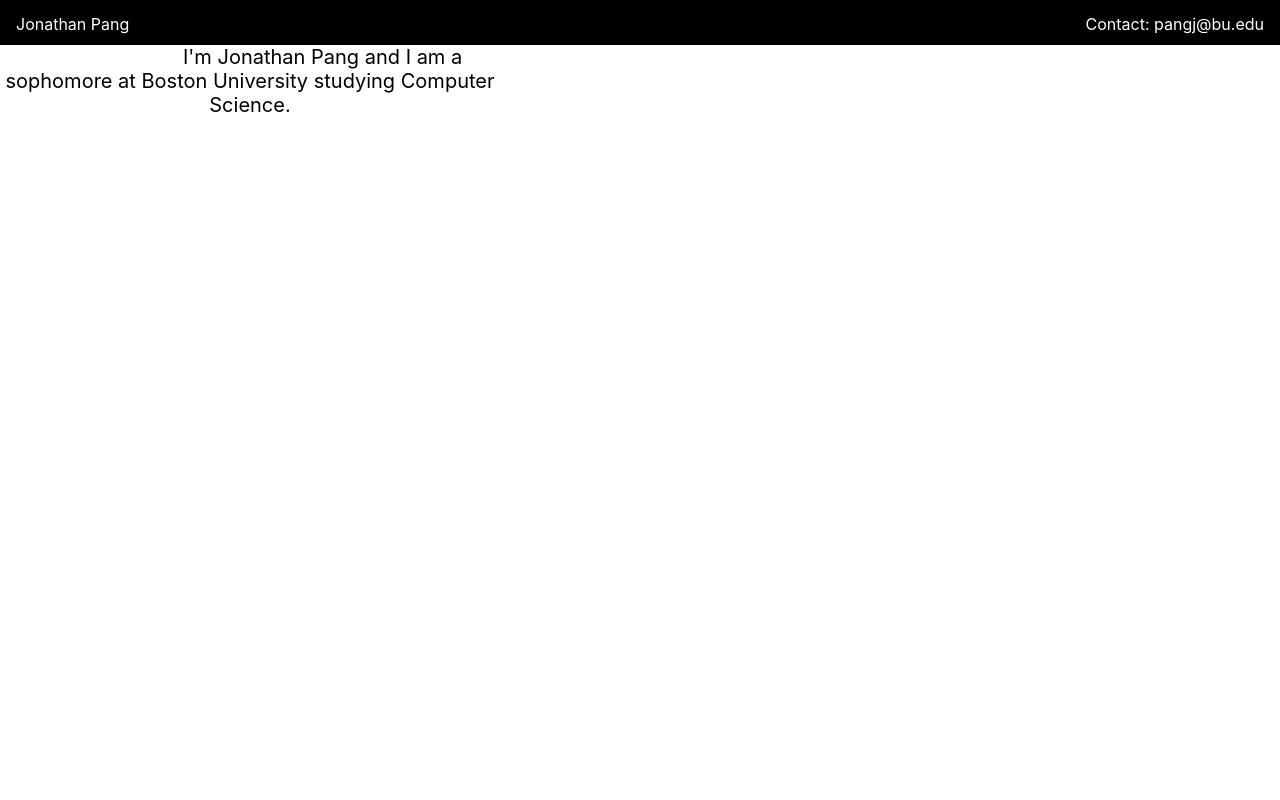
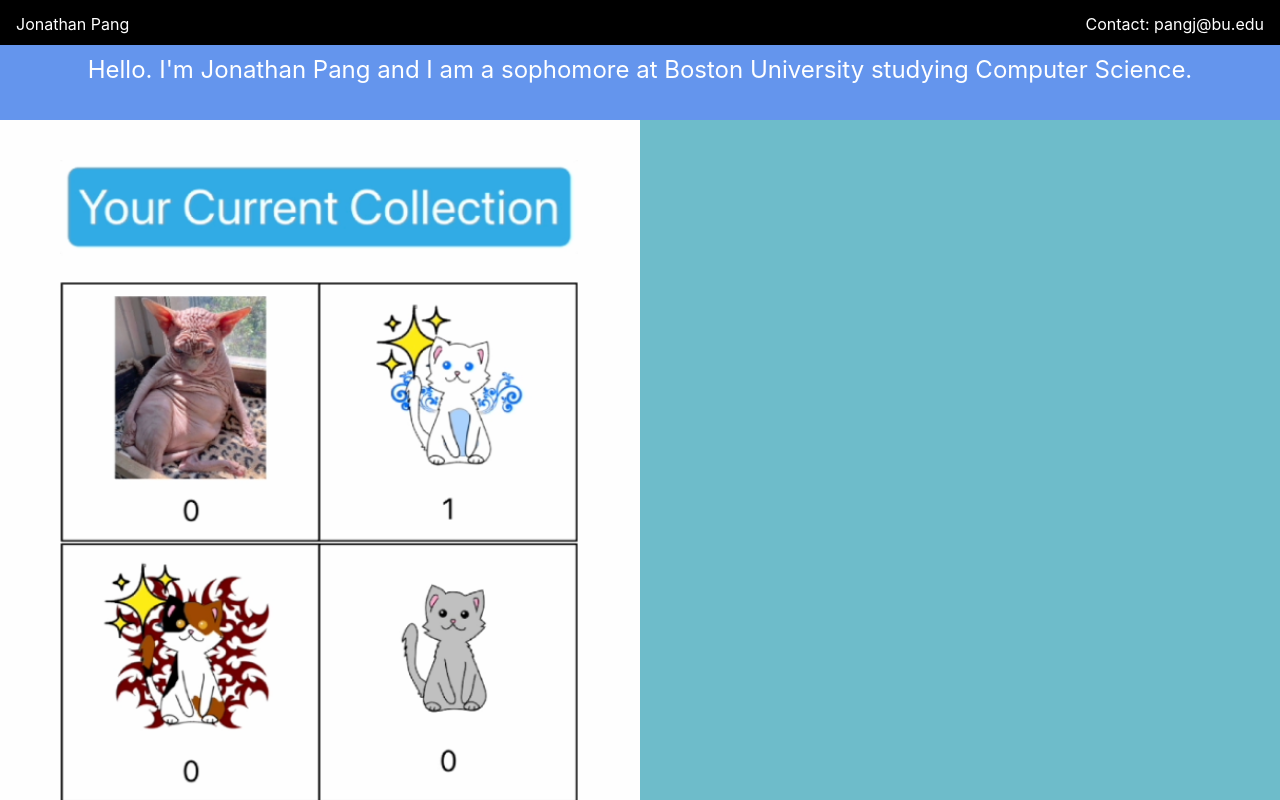
Before and after one commit to jonathanpangg/personal-website, a React (Create React App) app: page / in a window 1280 px wide. Shown: the top 800 px of the page. Built offline with nearby package versions, Linux system fonts and the light colour scheme.

Commit message:
finished header and working on first project

```diff
--- a/src/App.js
+++ b/src/App.js
@@ -1,12 +1,14 @@
 import React from 'react'
 import AboutMe from './components/AboutMe';
 import Header from './components/Header'
+import MyProjects from './components/MyProjects';
 
 function App() {
   return (
     <div>
       <Header/>
       <AboutMe/>
+      <MyProjects/>
     </div>
   );
 }
--- a/src/components/AboutMe.js
+++ b/src/components/AboutMe.js
@@ -1,11 +1,12 @@
 const AboutMe = () => {
   return (
-    <div className = 'about_me'>
+    <div className= 'about_me_background'>
+      <div className = 'about_me'>
         <text>
-            I'm Jonathan Pang and
-            I am a sophomore at Boston University
-            studying Computer Science.
+          Hello. I'm Jonathan Pang and I am a sophomore at Boston University
+          studying Computer Science.
         </text>
+      </div>
     </div>
   )
 }
--- /dev/null
+++ b/src/components/MyProjects.js
@@ -0,0 +1,12 @@
+import kittenContact from './KittenContact.png'
+
+const MyProjects = () => {
+  return (
+    <div>
+      <img src = {kittenContact} className = 'pic_one'/>
+      <aside className = 'text_one_background'> </aside>
+    </div>
+  )
+}
+
+export default MyProjects
--- a/src/index.css
+++ b/src/index.css
@@ -32,12 +32,31 @@ code {
 }
 
 .about_me {
-  font-size: 20px;
+  font-size: 24px;
+  text-align: center;
+  color: white;
   float: center;
-  text-align: center;
-  width: 500px;
+  font-weight: 400;
+  padding-top: 0.75%;
 }
 
+.about_me_background {
+  background-color: cornflowerblue;
+  height: 75px
+}
+
+.pic_one {
+  width: 50%;
+  height: 25%;
+}
+
+.text_one_background {
+  background-color: rgb(110, 188, 202);
+  height: 771px;
+  width: 50%;
+  float: right;
+  text-align: center;
+}
 
 .topnav {
   background-color: #333;
```
Also changed, not shown: public/KittenContact.png (added), src/components/KittenContact.png (added).
